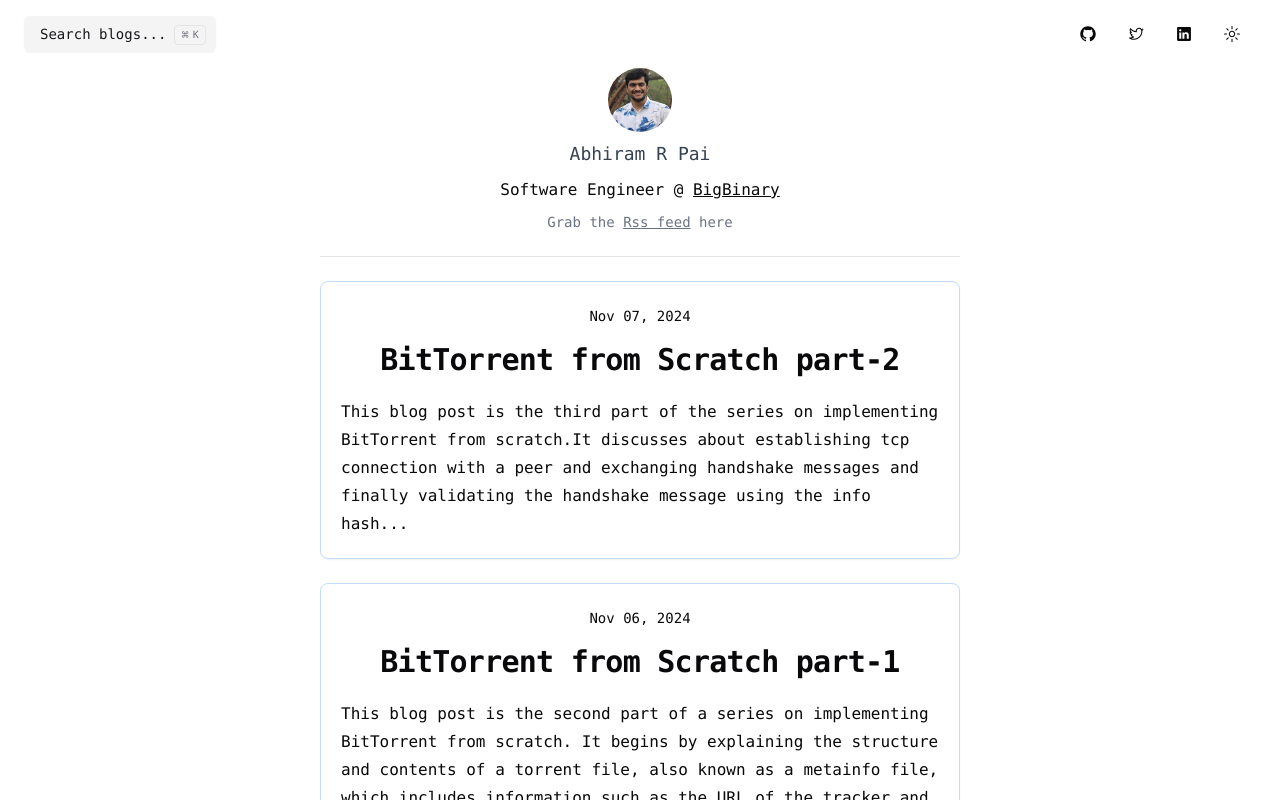
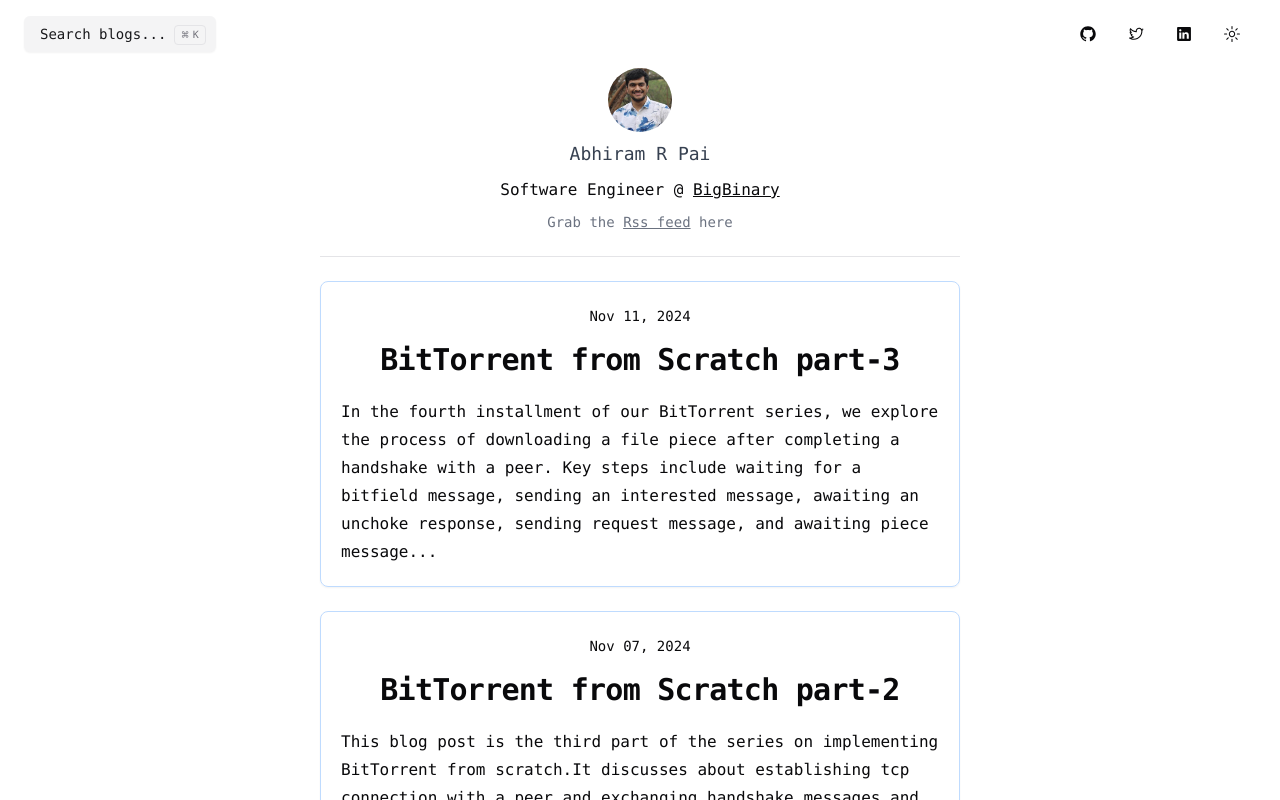
Before and after one commit to abhirampai/my_blog, a Next.js app: page / in a window 1280 px wide. Shown: the top 800 px of the page. Built offline with nearby package versions, Linux system fonts and the light colour scheme.

Commit message:
Add BitTorrent from scratch part 3

```diff
--- a/src/app/page/constants.js
+++ b/src/app/page/constants.js
@@ -124,6 +124,24 @@ export const blogs = [
       "Handshake",
       "Handshake validation",
     ]
+  },
+  {
+    name: "BitTorrent from Scratch part-3",
+    summary:
+    "In the fourth installment of our BitTorrent series, we explore the process of downloading a file piece after completing a handshake with a peer. Key steps include waiting for a bitfield message, sending an interested message, awaiting an unchoke response, sending request message, and awaiting piece message...",
+    publishedDate: "Nov 11, 2024",
+    slug: "lets_implement_bittorrent_from_scratch_part_3",
+    keywords: [
+      "BitTorrent",
+      "Peer Messages",
+      "TCP connections",
+      "Handshake",
+      "Handshake validation",
+      "Bitfield",
+      "Piece",
+      "File Download",
+      "Hash verification",
+    ]
   }
 ];
 
```
